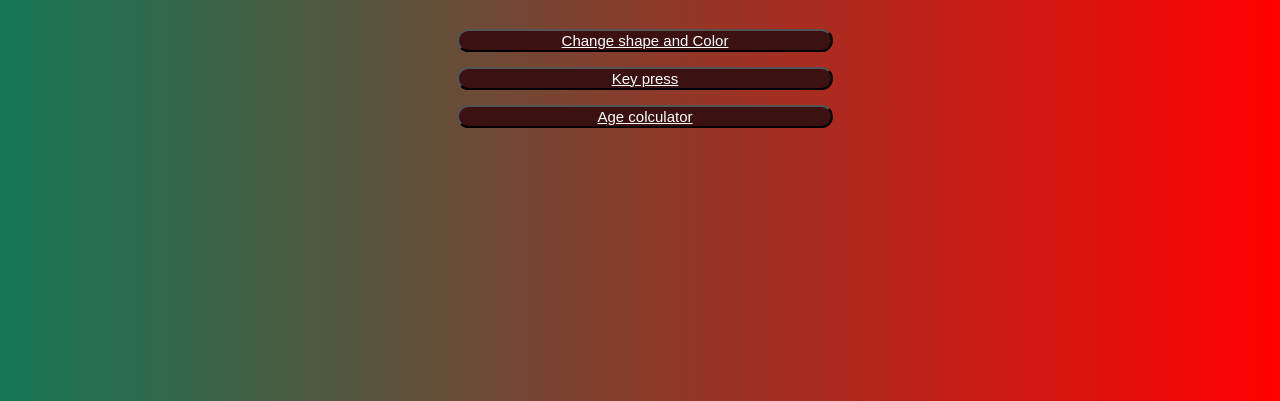
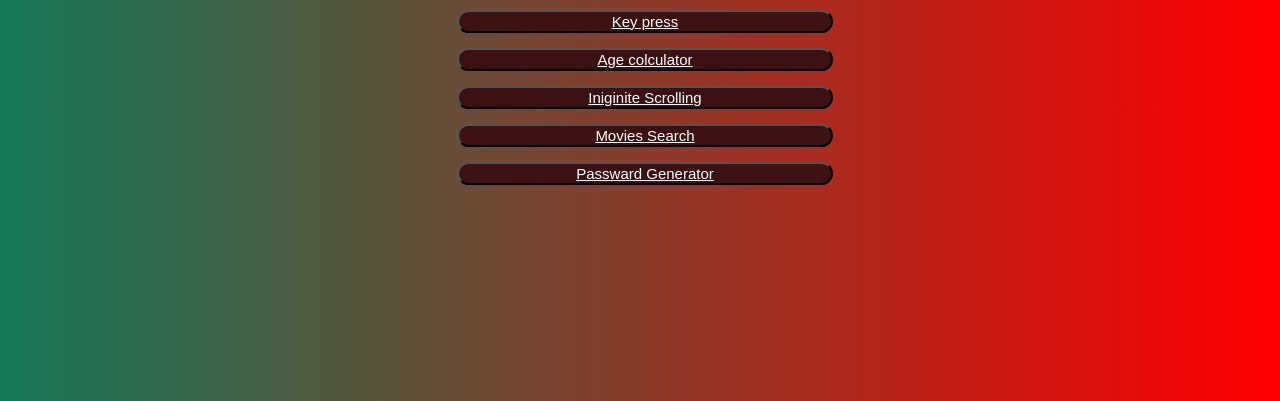
Before and after one commit to deepakcse211086/FS-28, a plain HTML site: page index.html in a window 1280 px wide. Shown: the part 399-800 px from the top of the page. Drawn offline with Linux system fonts and the light colour scheme; files that its build step writes are made by us from their sources.

Commit message:
Inifite scrolling

```diff
--- a/index.html
+++ b/index.html
@@ -48,6 +48,10 @@
         <button><a href="Change shap and color/index.html">Change shape and Color</a></button>   <br>
         <button><a href="Key press/index.html">Key press</a></button><br>
         <button><a href="age calculator/index.html">Age colculator</a></button><br>
+        <button><a href="Infinite Scrolling/index.html">Iniginite Scrolling</a></button><br>
+        <button><a href="Movie Search/index.html">Movies Search</a></button><br>
+        <button><a href="Password Generator/index.html">Passward Generator</a></button>
+
            </div>
 </body>
 </html>
```
